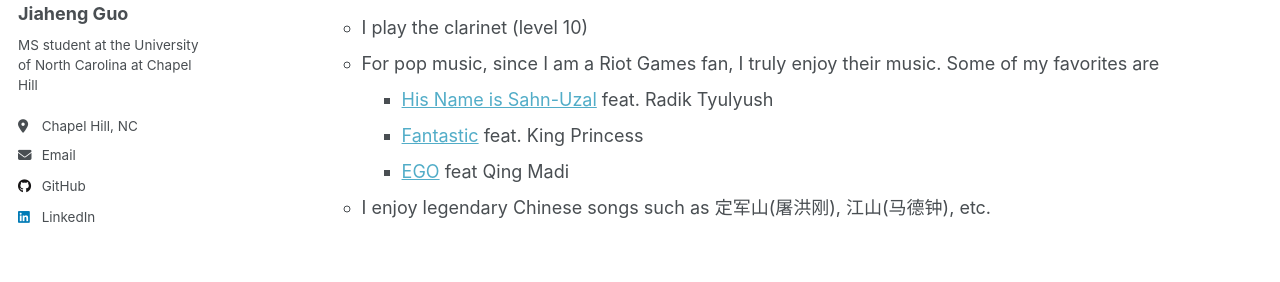
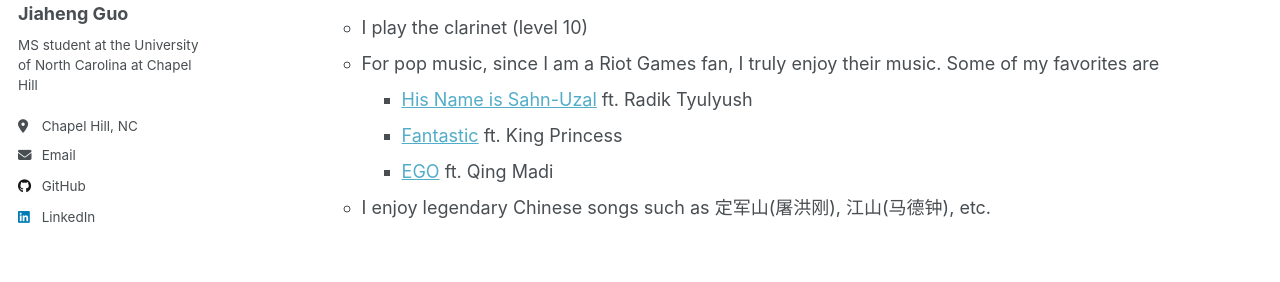
Before and after one commit to jiaheng-guo/jiaheng-guo.github.io, a Jekyll site: the page built from _pages/misc.md, in a window 1280 px wide and 900 px high, scrolled down 1140 px. Shown: the part 335-617 px from the top of the window. Built offline with Jekyll 4.4.1, drawn with Linux system fonts in a browser that asks for light colours; a script that is not in the unit is left out.

Commit message:
update misc

```diff
--- a/_pages/misc.md
+++ b/_pages/misc.md
@@ -68,7 +68,7 @@ Skills (Non-academic) and Hobbies
 * Music
   * I play the clarinet (level 10)
   * For pop music, since I am a Riot Games fan, I truly enjoy their music. Some of my favorites are
-    * [His Name is Sahn-Uzal](https://www.youtube.com/watch?v=V-iBklZUq-k&t=3) feat. Radik Tyulyush
-    * [Fantastic](https://www.youtube.com/watch?v=t9mpyRzipww&list=RDt9mpyRzipww&start_radio=1) feat. King Princess
-    * [EGO](https://www.youtube.com/watch?v=jAj_nbWYb7g&list=RDjAj_nbWYb7g&start_radio=1) feat Qing Madi
+    * [His Name is Sahn-Uzal](https://www.youtube.com/watch?v=V-iBklZUq-k&t=3) ft. Radik Tyulyush
+    * [Fantastic](https://www.youtube.com/watch?v=t9mpyRzipww&list=RDt9mpyRzipww&start_radio=1) ft. King Princess
+    * [EGO](https://www.youtube.com/watch?v=jAj_nbWYb7g&list=RDjAj_nbWYb7g&start_radio=1) ft. Qing Madi
   * I enjoy legendary Chinese songs such as 定军山(屠洪刚), 江山(马德钟), etc.
```
